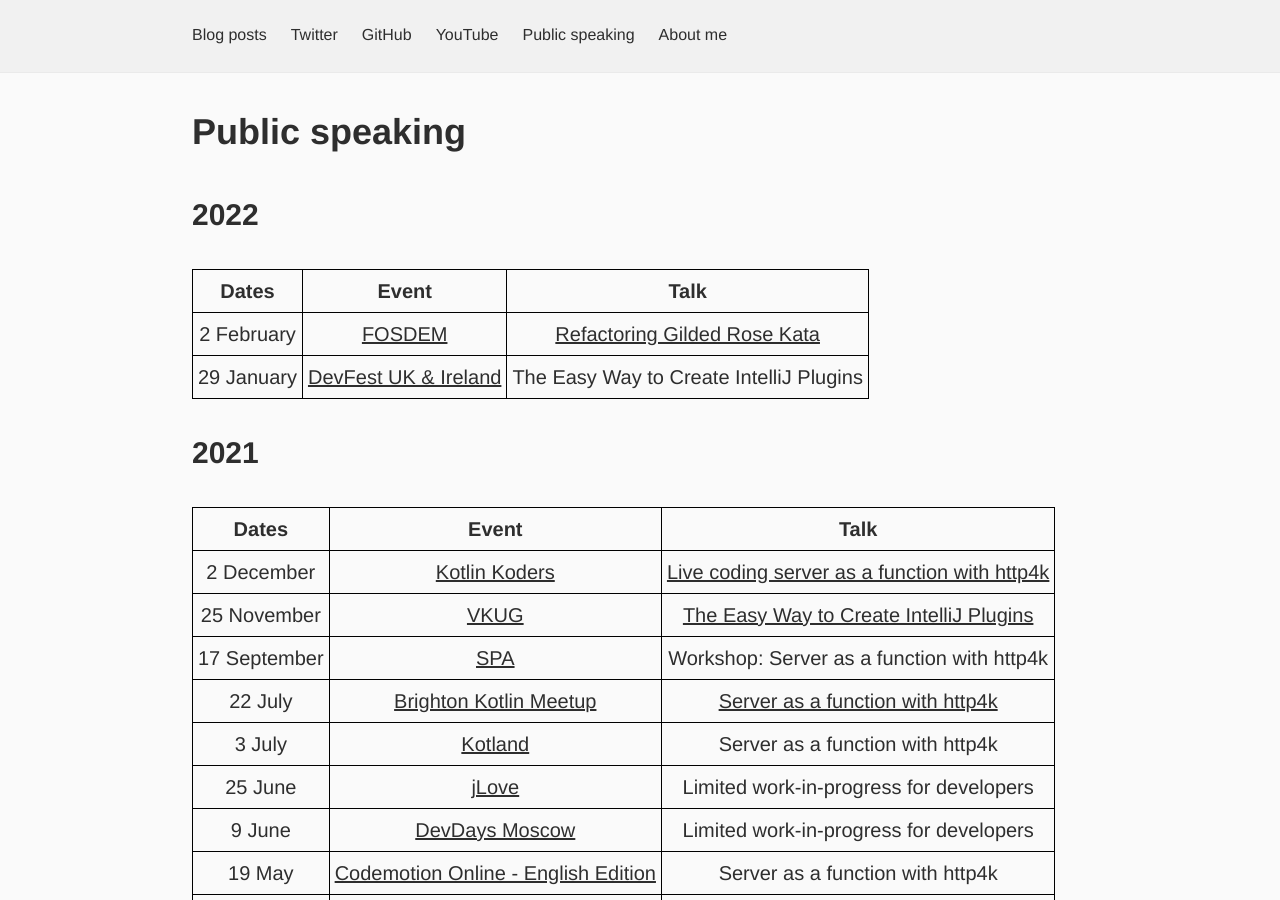
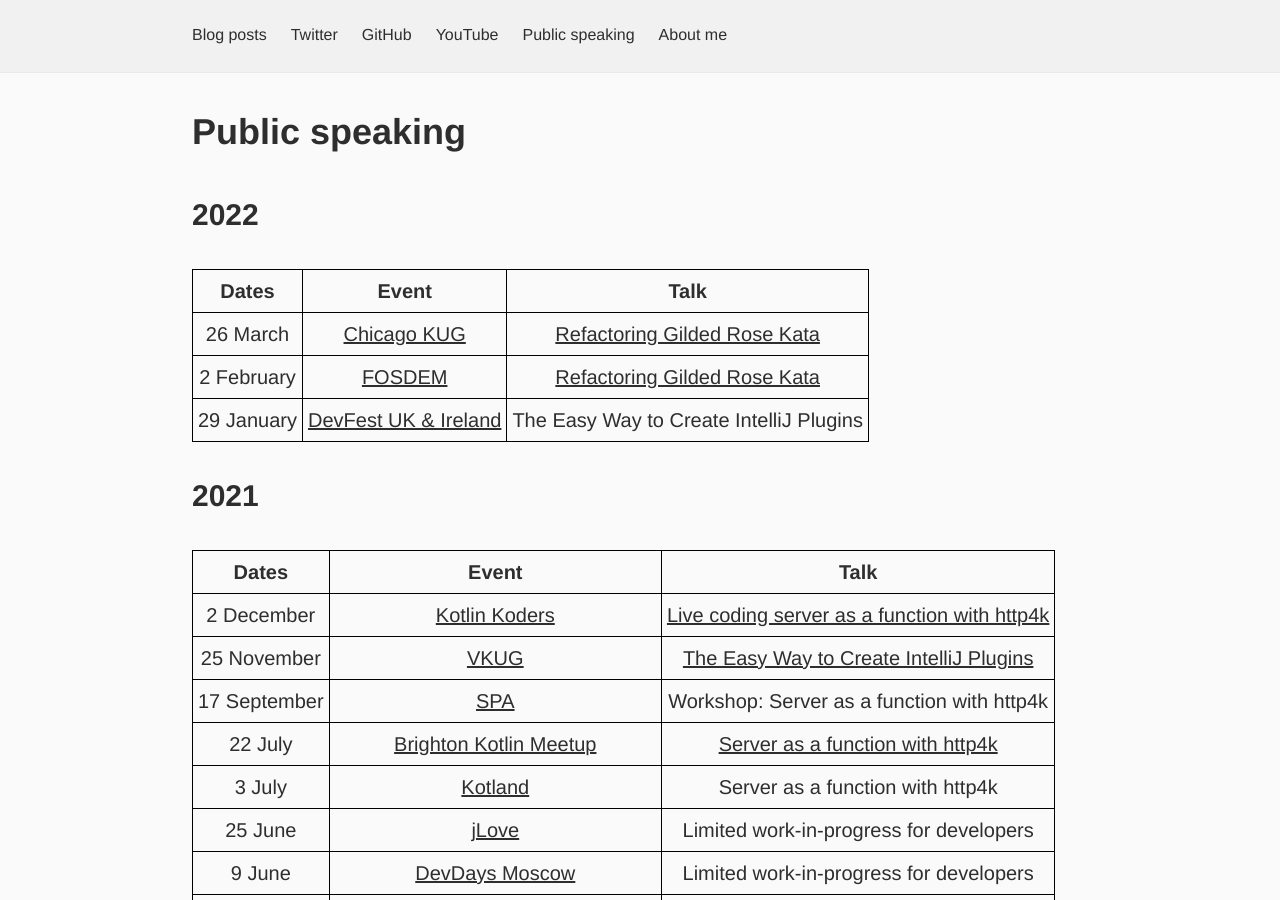
Before and after one commit to dkandalov/dkandalov.github.io, a Jekyll site: the page built from public-speaking.md, in a window 1280 px wide and 900 px high. Built offline with Jekyll 4.4.1, drawn with Linux system fonts in a browser that asks for light colours.

Commit message:
updated public speaking

```diff
--- a/public-speaking.md
+++ b/public-speaking.md
@@ -8,6 +8,7 @@ permalink: public-speaking
 
 | Dates | Event | Talk |
 | --- | --- | --- |
+| 26 March      | [Chicago KUG](https://www.meetup.com/Chicago-Kotlin/events/284574011) | [Refactoring Gilded Rose Kata](https://www.youtube.com/watch?v=MU-CcZJIwPE) |
 | 2 February    | [FOSDEM](https://fosdem.org/2022) | [Refactoring Gilded Rose Kata](https://fosdem.org/2022/schedule/event/refactoring_glided_rose_kata) |
 | 29 January    | [DevFest UK & Ireland](https://www.devfest-uki.com) | The Easy Way to Create IntelliJ Plugins |
 {:.post-table}
```
